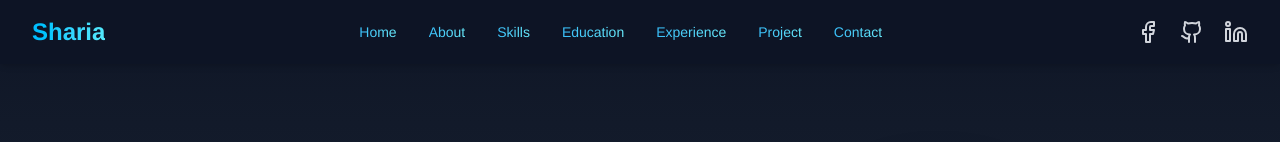
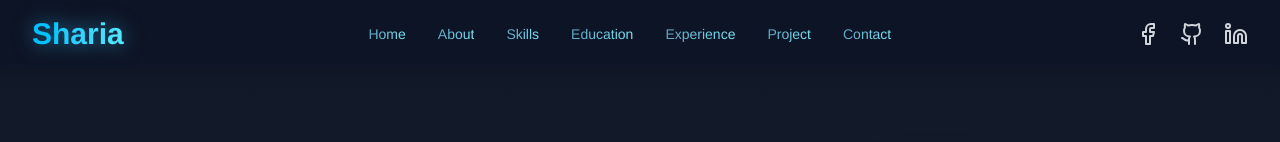
Before and after one commit to mdsharia4613/Protfolio, a React (Vite) app: page / in a window 1280 px wide. Shown: the top 142 px of the page. Built offline with nearby package versions, Linux system fonts and the light colour scheme.

Commit message:
navber currection

```diff
--- a/src/Components/Banner/Banner.jsx
+++ b/src/Components/Banner/Banner.jsx
@@ -12,7 +12,7 @@ const Banner = () => {
 
     return (
         <section
-            id="banner"
+            id="home"
             className="bg-gradient-to-b from-gray-900 to-gray-800 py-20 px-6 md:px-16  container mx-auto "
         >
             <div className="flex flex-col-reverse md:flex-row items-center justify-between gap-10">
--- a/src/Components/Navbr/Navber.css
+++ b/src/Components/Navbr/Navber.css
@@ -1,29 +1,4 @@
-/* 🔥 Underline hover animation
-.underline-effect {
-    position: relative;
-    display: inline-block;
-    color: #fb7185;
 
-    text-decoration: none;
-}
-
-.underline-effect::after {
-    content: "";
-    position: absolute;
-    left: 0;
-    bottom: -2px;
-    width: 0%;
-    height: 2px;
-    background-color: #fb7185;
-
-    transition: width 0.3s ease-in-out;
-    box-shadow: 0 0 10px #fb7185, 0 0 20px #fb7185;
-
-}
-
-.underline-effect:hover::after {
-    width: 100%;
-} */
 
 
 /* 🔥 Gradient Underline Hover Animation */
@@ -31,7 +6,8 @@
     position: relative;
     display: inline-block;
     text-decoration: none;
-    background: linear-gradient(to right, #38bdf8, #67e8f9);
+    /* background: linear-gradient(to right, #38bdf8, #67e8f9); */
+    background: linear-gradient(to right, #5fa3c1, #7ae5f5);
     /* from-sky-400 to-cyan-300 */
     -webkit-background-clip: text;
     -webkit-text-fill-color: transparent;
--- a/src/Components/Navbr/Navbr.jsx
+++ b/src/Components/Navbr/Navbr.jsx
@@ -11,47 +11,50 @@ const Navbr = () => {
             <div className="container mx-auto">
                 <div className="flex justify-between items-center py-4 px-4 md:px-8">
                     {/* Logo */}
-                    <NavLink
-                        to="/"
-                        className="text-2xl font-bold bg-gradient-to-r from-sky-400 to-cyan-300 bg-clip-text text-transparent"
+                    <Link
+                        to="home"
+                        smooth={true}
+                        duration={700}
+                        offset={-70}
+                        className="text-3xl font-bold bg-gradient-to-r from-sky-400 to-cyan-300 bg-clip-text text-transparent drop-shadow-[0_0_10px_rgba(56,189,248,0.6)] cursor-pointer"
                     >
                         Sharia
-                    </NavLink>
+                    </Link>
 
                     {/* Desktop Menu */}
                     <ul className="hidden lg:flex gap-8 text-sm font-medium">
-                        <Link to="/" className="hover:text-sky-400 transition underline-effect">Home</Link>
+                        <Link to="home" className=" transition underline-effect  cursor-pointer hover:drop-shadow-[0_0_10px_rgba(56,189,248,0.6)]">Home</Link>
                         <Link
                             to="about-section"
                             smooth={true}
                             duration={700}
                             offset={-70}
-                            className="cursor-pointer hover:text-sky-400 transition underline-effect"
+                            className="cursor-pointer  transition underline-effect bg-gradient-to-l from-sky-400 to-cyan-300 bg-clip-text text-transparent hover:drop-shadow-[0_0_10px_rgba(56,189,248,0.6)]"
                         >
                             About
                         </Link>
-                        <Link to='skills' smooth={true} duration={700} offset={-70} className="hover:text-sky-400 transition cursor-pointer underline-effect">Skills</Link>
-                        <Link to='education' className="hover:text-sky-400 transition cursor-pointer underline-effect">Education</Link>
-                        <Link className="hover:text-sky-400 transition cursor-pointer underline-effect">Experience</Link>
-                        <Link to='project' className="hover:text-sky-400 transition cursor-pointer underline-effect">Project</Link>
-                        <Link to='contact' className="hover:text-sky-400 transition cursor-pointer underline-effect">Contact</Link>
+                        <Link to='skills' smooth={true} duration={700} offset={-70} className=" transition cursor-pointer underline-effect hover:drop-shadow-[0_0_10px_rgba(56,189,248,0.6)]">Skills</Link>
+                        <Link to='education' smooth={true} duration={700} offset={-70} className="hover:text-sky-400 transition cursor-pointer underline-effect hover:drop-shadow-[0_0_10px_rgba(56,189,248,0.6)]">Education</Link>
+                        <Link className="hover:text-sky-400 transition cursor-pointer underline-effect hover:drop-shadow-[0_0_10px_rgba(56,189,248,0.6)]">Experience</Link>
+                        <Link to='project' smooth={true} duration={700} offset={-70} className="hover:text-sky-400 transition cursor-pointer underline-effect hover:drop-shadow-[0_0_10px_rgba(56,189,248,0.6)]">Project</Link>
+                        <Link to='contact' smooth={true} duration={700} offset={-70} className="hover:text-sky-400 transition cursor-pointer underline-effect hover:drop-shadow-[0_0_10px_rgba(56,189,248,0.6)]">Contact</Link>
                     </ul>
 
                     {/* Social Icons */}
                     <div className="hidden lg:flex gap-5 text-gray-300">
-                        <a href="#"><Facebook className="hover:text-sky-400 transition" /></a>
-                        <a href="#"><Github className="hover:text-sky-400 transition" /></a>
-                        <a href="#"><Linkedin className="hover:text-sky-400 transition" /></a>
+                        <a href="#"><Facebook className="hover:text-sky-400 transition duration-700 hover:drop-shadow-[0_0_10px_rgba(56,189,248,0.6)]" /></a>
+                        <a href="#"><Github className="hover:text-sky-400 transition duration-700 hover:drop-shadow-[0_0_10px_rgba(56,189,248,0.6)]" /></a>
+                        <a href="#"><Linkedin className="hover:text-sky-400 transition duration-700 hover:drop-shadow-[0_0_10px_rgba(56,189,248,0.6)]" /></a>
                     </div>
 
                     {/* Mobile Toggle */}
                     <button
                         onClick={() => setIsOpen(!isOpen)}
-                        className="lg:hidden focus:outline-none text-gray-300 transition-transform duration-300"
+                        className="lg:hidden focus:outline-none text-cyan-300 transition-transform duration-300"
                     >
                         <svg
                             xmlns="http://www.w3.org/2000/svg"
-                            className="w-6 h-6"
+                            className="w-6 h-6 cursor-pointer"
                             fill="none"
                             viewBox="0 0 24 24"
                             stroke="currentColor"
@@ -76,9 +79,9 @@ const Navbr = () => {
                         }`}
                 >
                     <Link
-                        to="/"
+                        to="home"
                         onClick={() => setIsOpen(false)}
-                        className="hover:text-sky-400 transition cursor-pointer"
+                        className="hover:text-sky-400 transition cursor-pointer underline-effect hover:drop-shadow-[0_0_10px_rgba(56,189,248,0.6)]"
                     >
                         Home
                     </Link>
@@ -88,20 +91,20 @@ const Navbr = () => {
                         duration={700}
                         offset={-70}
                         onClick={() => setIsOpen(false)}
-                        className="cursor-pointer hover:text-sky-400 transition"
+                        className="hover:text-sky-400 transition cursor-pointer underline-effect hover:drop-shadow-[0_0_10px_rgba(56,189,248,0.6)]"
                     >
                         About
                     </Link>
-                    <Link to='skills' className="hover:text-sky-400 transition cursor-pointer">Skills</Link>
-                    <Link to='education' className="hover:text-sky-400 transition cursor-pointer">Education</Link>
-                    <Link to='contact' className="hover:text-sky-400 transition cursor-pointer">Experience</Link>
-                    <Link className="hover:text-sky-400 transition cursor-pointer">Project</Link>
-                    <Link className="hover:text-sky-400 transition cursor-pointer">Contact</Link>
+                    <Link to='skills' className="hover:text-sky-400 transition cursor-pointer underline-effect hover:drop-shadow-[0_0_10px_rgba(56,189,248,0.6)]r">Skills</Link>
+                    <Link to='education' className="hover:text-sky-400 transition cursor-pointer underline-effect hover:drop-shadow-[0_0_10px_rgba(56,189,248,0.6)]">Education</Link>
+                    <Link to='contact' className="hover:text-sky-400 transition cursor-pointer underline-effect hover:drop-shadow-[0_0_10px_rgba(56,189,248,0.6)]">Experience</Link>
+                    <Link className="hover:text-sky-400 transition cursor-pointer underline-effect hover:drop-shadow-[0_0_10px_rgba(56,189,248,0.6)]">Project</Link>
+                    <Link className="hover:text-sky-400 transition cursor-pointer underline-effect hover:drop-shadow-[0_0_10px_rgba(56,189,248,0.6)]">Contact</Link>
 
                     <div className="flex gap-4 mt-3">
-                        <a href="#"><Facebook className="hover:text-sky-400 transition" /></a>
-                        <a href="#"><Github className="hover:text-sky-400 transition" /></a>
-                        <a href="#"><Linkedin className="hover:text-sky-400 transition" /></a>
+                        <a href="#"><Facebook className="hover:text-sky-400 transition hover:drop-shadow-[0_0_10px_rgba(56,189,248,0.6)]" /></a>
+                        <a href="#"><Github className="hover:text-sky-400 transition hover:drop-shadow-[0_0_10px_rgba(56,189,248,0.6)]" /></a>
+                        <a href="#"><Linkedin className="hover:text-sky-400 transition hover:drop-shadow-[0_0_10px_rgba(56,189,248,0.6)]" /></a>
                     </div>
                 </div>
             </div>
--- a/src/main.jsx
+++ b/src/main.jsx
@@ -9,7 +9,6 @@ import {
 
 import Home from './Components/Home/Home';
 import Root from './Components/Root/Root';
-import About from './Components/About/About';
 
 
 const router = createBrowserRouter([
```
